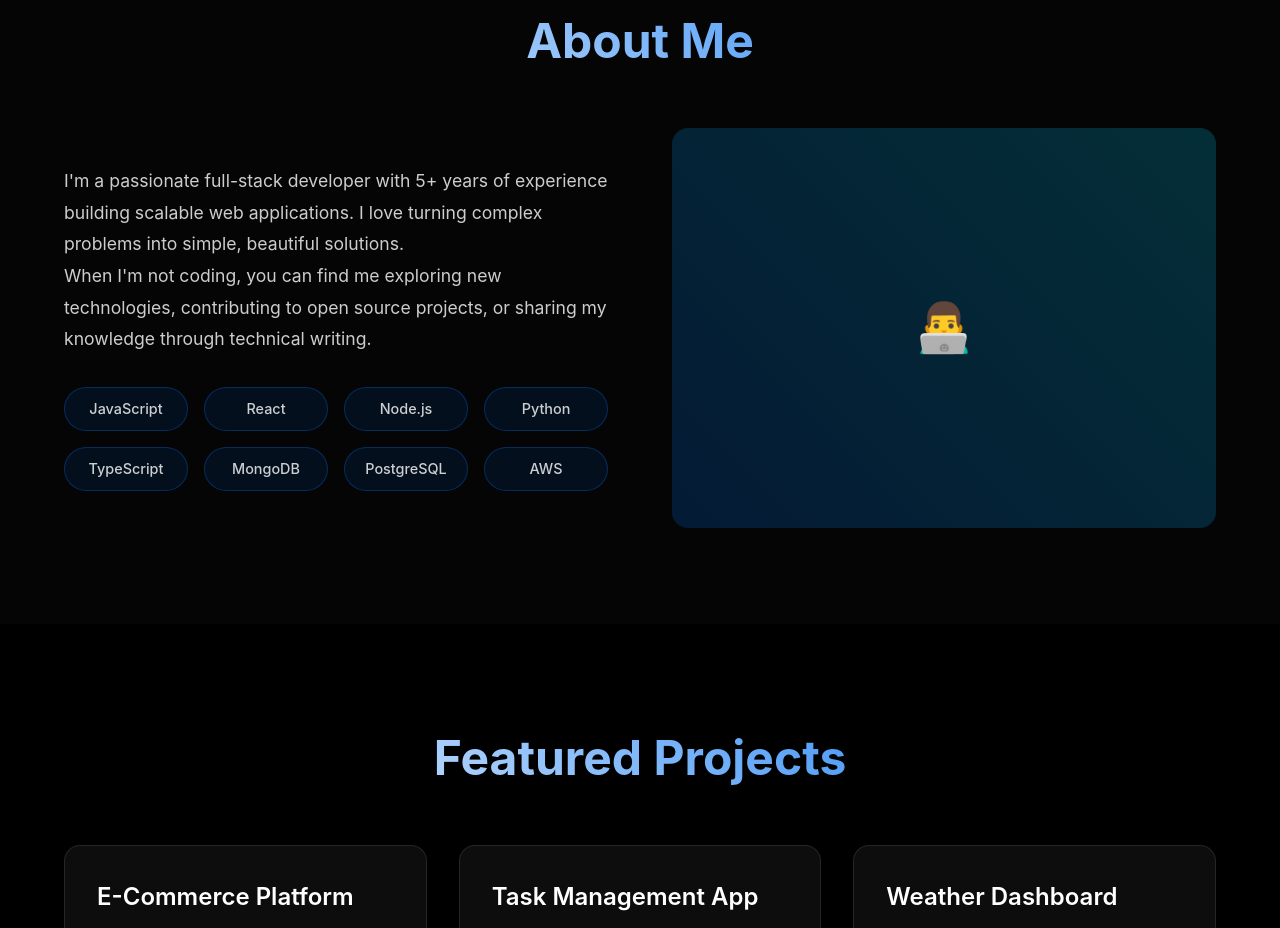
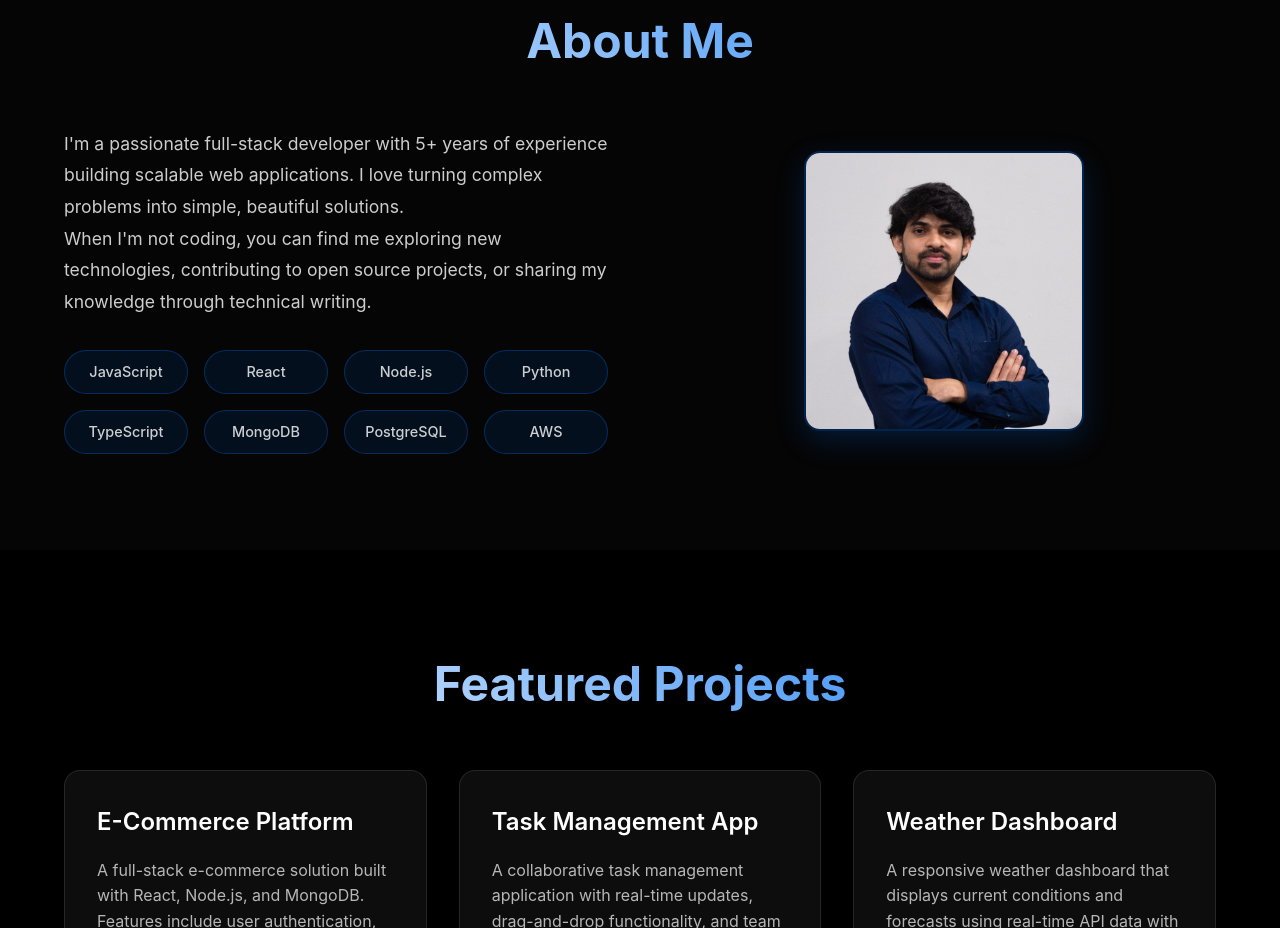
Before and after one commit to Nishaldevadiga/Portfolio, a plain HTML site: page index.html in a window 1280 px wide. Shown: the part 893-1821 px from the top of the page. Drawn offline with Linux system fonts and the light colour scheme.

Commit message:
"changes"

```diff
--- a/index.html
+++ b/index.html
@@ -577,6 +577,35 @@
                 display: block;
             }
         }
+
+        .about-image-placeholder {
+            width: 100%;
+            height: 400px;
+            background: linear-gradient(45deg, rgba(0, 112, 243, 0.2), rgba(0, 212, 255, 0.2));
+            border-radius: 16px;
+            display: flex;
+            align-items: center;
+            justify-content: center;
+            font-size: 3rem;
+        }
+
+        /* Ensure profile image is smaller and centered */
+        .about-image {
+            display: flex;
+            align-items: center;
+            justify-content: center;
+        }
+
+        .profile-image {
+            width: clamp(160px, 40vw, 280px);
+            height: auto;
+            object-fit: cover;
+            border-radius: 16px;
+            border: 2px solid rgba(0, 112, 243, 0.3);
+            box-shadow: 0 10px 30px rgba(0, 112, 243, 0.2);
+            display: block;
+            margin: 0 auto;
+        }
     </style>
 </head>
 <body>
@@ -626,7 +655,8 @@
                         </div>
                     </div>
                     <div class="about-image fade-in">
-                        <div style="width: 100%; height: 400px; background: linear-gradient(45deg, rgba(0, 112, 243, 0.2), rgba(0, 212, 255, 0.2)); border-radius: 16px; display: flex; align-items: center; justify-content: center; font-size: 3rem;">👨‍💻</div>
+                        <img src="profile.jpg" alt="Nishal Sukumar" class="profile-image" onerror="this.style.display='none'; this.nextElementSibling.style.display='flex';">
+                        <div class="about-image-placeholder" style="display: none;">👨‍💻</div>
                     </div>
                 </div>
             </div>
--- a/style.css
+++ b/style.css
@@ -356,6 +356,31 @@ nav {
     font-size: 3rem;
 }
 
+/* Ensure the image area centers its contents */
+.about-image {
+  display: flex;
+  justify-content: center;
+  align-items: center;
+}
+
+.profile-image {
+    width: clamp(160px, 40vw, 280px);
+    height: auto;
+    object-fit: cover;
+    border-radius: 16px;
+    border: 2px solid rgba(0, 112, 243, 0.3);
+    transition: all 0.3s ease;
+    box-shadow: 0 10px 30px rgba(0, 112, 243, 0.2);
+    margin: 0 auto;
+    display: block;
+}
+
+.profile-image:hover {
+    transform: translateY(-5px);
+    box-shadow: 0 15px 40px rgba(0, 112, 243, 0.3);
+    border-color: #0070f3;
+}
+
 /* Projects Section */
 .projects {
     padding: 6rem 0;
```
Also changed, not shown: profile.jpg (added).
